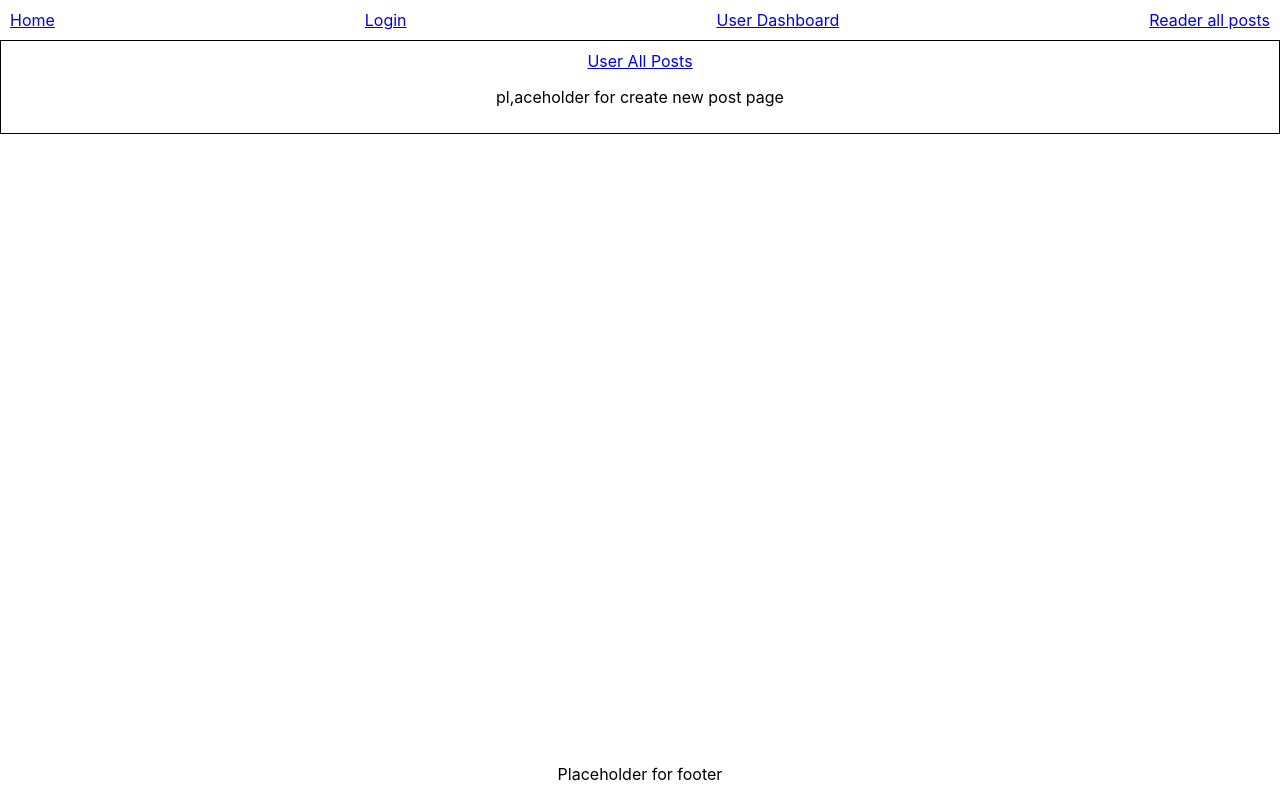
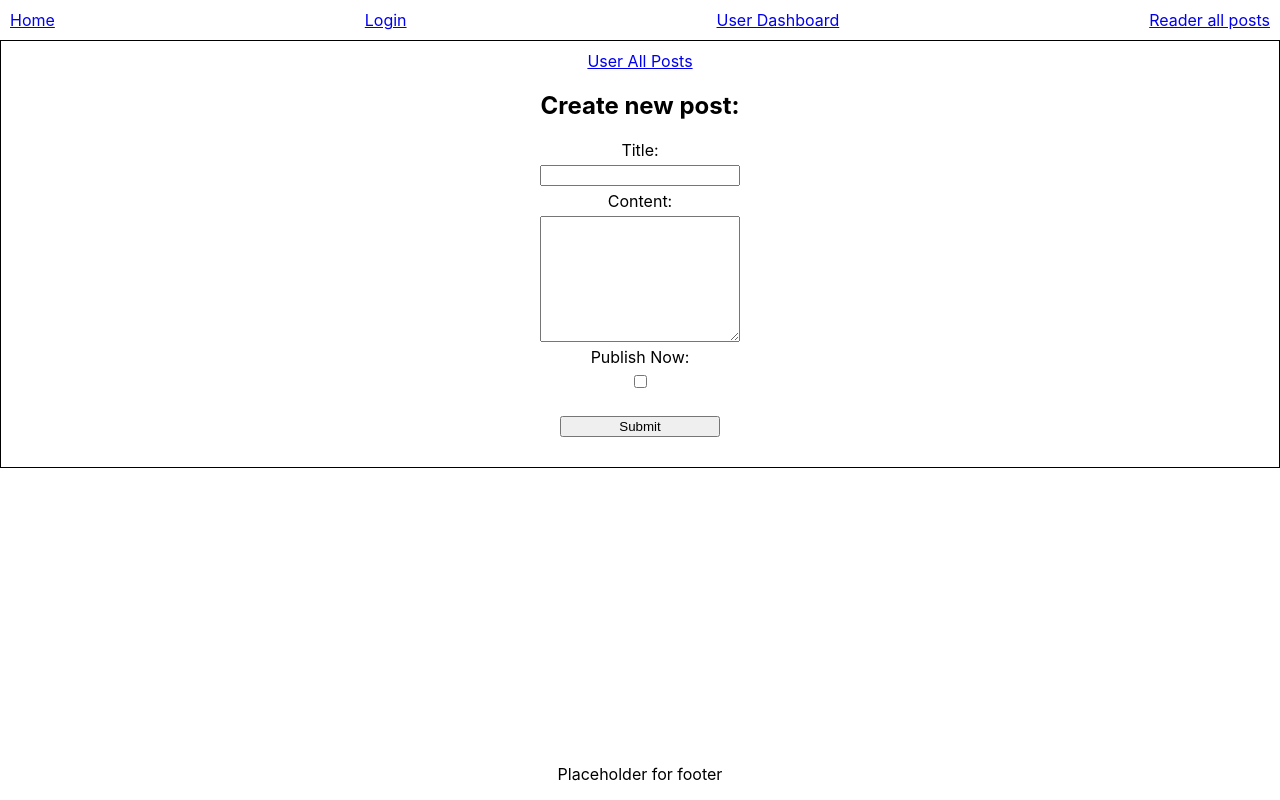
Before and after one commit to reeseca90/blog-front, a React (Create React App) app: page /create/posts/new in a window 1280 px wide. Built offline with nearby package versions, Linux system fonts and the light colour scheme.

Commit message:
commit before changing auth method

```diff
--- a/src/js/CreatePost.js
+++ b/src/js/CreatePost.js
@@ -1,11 +1,54 @@
-import { Link } from "react-router-dom";
+import { Link, useNavigate } from "react-router-dom";
+import { useState, useEffect } from "react";
+import axios from "axios";
 
 const CreatePost = (props) => {
+  const navigate = useNavigate();
+
+  const [title, setTitle] = useState('');
+  const [cont, setCont] = useState('');
+  const [pub, setPub] = useState(false);
+
+  const submitPost = () => {
+    axios.post('http://localhost:3000/create/posts/new/', { createDate: Date.now, title: title, content: cont, published: pub })
+      .then(() => {
+        navigate('/create/posts/');
+      });
+  }
+
+  const handleTitle = (e) => {
+    setTitle(e.target.value);
+  }
+
+  const handleContent = (e) => {
+    setCont(e.target.value);
+  }
+
+  const handlePub = (e) => {
+    if (e.target.value == 'publish') {
+      setPub(true);
+    }
+    else {
+      setPub(false);
+    }
+  }
 
   return (
     <div>
       <Link to='/create/posts' className='link'>User All Posts</Link>
-      <p> pl,aceholder for create new post page</p>
+      <h2>Create new post: </h2>
+      <form>
+        <label htmlFor='title'>Title: </label>
+        <input type='text' name='title' required={true} onChange={handleTitle} value={title} />
+
+        <label htmlFor='content'>Content: </label>
+        <textarea rows='8' name='content' required={true} onChange={handleContent} value={cont} />
+
+        <label htmlFor='published'>Publish Now: </label>
+        <input type='checkbox' name='published' value='publish' onChange={handlePub} />
+
+        <button type='button' onClick={submitPost}>Submit</button>
+      </form>
     </div>
   )
 }
--- a/src/js/Login.js
+++ b/src/js/Login.js
@@ -16,12 +16,10 @@ const Login = (props) => {
   }
 
   async function submit() {
-    const post = await axios.post(
-      'http://localhost:3000/login',
-      { username, password }
-    );
-
-    console.log(post.data);
+    axios.post('http://localhost:3000/login', { username, password })
+      .then((res) => {
+        console.log(res);
+      });
   }
 
   return (
--- a/src/js/ReaderOnePost.js
+++ b/src/js/ReaderOnePost.js
@@ -7,12 +7,35 @@ const ReaderOnePost = (props) => {
   let id = location[3];
 
   const [onePost, setOnePost] = useState([]);
+  const [comUser, setComUser] = useState('');
+  const [comCont, setComCont] = useState('');
 
   useEffect(() => {
     axios.get('http://localhost:3000/view/posts/' + id)
       .then(data => setOnePost(data.data))
       .catch(err => console.log(err))
   }, []);
+
+  const commentUser = (e) => {
+    setComUser(e.target.value);
+  }
+
+  const commentContent = (e) => {
+    setComCont(e.target.value);
+  }
+
+  const postComment = () => {
+    const postURL = 'http://localhost:3000/view/posts/' + id;
+
+    axios.post(postURL, { name: comUser, content: comCont })
+     .then(() => {
+      setComUser('');
+      setComCont('');
+      axios.get('http://localhost:3000/view/posts/' + id)
+        .then(data => setOnePost(data.data))
+        .catch(err => console.log(err))
+     });
+  }
 
   if (onePost.post != null ) {
     return(
@@ -25,7 +48,7 @@ const ReaderOnePost = (props) => {
         <ul>
           {onePost.comments.map((comment) => {
             return (
-              <li>
+              <li key={comment._id}>
                 <div className='commentCard'>
                   <p>{comment.name}, {comment.createDate}</p>
                   <p>{comment.content}</p>
@@ -34,6 +57,14 @@ const ReaderOnePost = (props) => {
             );
           })}
         </ul>
+        <h4>Add new comment</h4>
+        <form>
+          <label htmlFor='name'>Name: </label>
+          <input type='text' name='name' required={true} onChange={commentUser} value={comUser} />
+          <label htmlFor='content'>Comment: </label>
+          <textarea rows='4' name='content' onChange={commentContent} value={comCont} />
+          <button type='button' onClick={postComment}>Submit</button>
+        </form>
       </div>
     );
   }
--- a/src/js/UserOnePost.js
+++ b/src/js/UserOnePost.js
@@ -7,12 +7,35 @@ const UserOnePost = (props) => {
   let id = location[3];
 
   const [onePost, setOnePost] = useState([]);
+  const [comUser, setComUser] = useState('');
+  const [comCont, setComCont] = useState('');
 
   useEffect(() => {
     axios.get('http://localhost:3000/create/posts/' + id)
       .then(data => setOnePost(data.data))
       .catch(err => console.log(err))
   }, []);
+
+  const commentUser = (e) => {
+    setComUser(e.target.value);
+  }
+
+  const commentContent = (e) => {
+    setComCont(e.target.value);
+  }
+
+  const postComment = () => {
+    const postURL = 'http://localhost:3000/create/posts/' + id;
+
+    axios.post(postURL, { name: comUser, content: comCont })
+     .then(() => {
+       setComUser('');
+       setComCont('');
+       axios.get('http://localhost:3000/create/posts/' + id)
+        .then(data => setOnePost(data.data))
+        .catch(err => console.log(err));
+     });
+  }
 
   if (onePost.post != null ) {
     return(
@@ -25,7 +48,7 @@ const UserOnePost = (props) => {
         <ul>
           {onePost.comments.map((comment) => {
             return (
-              <li>
+              <li key={comment._id}>
                 <div className='commentCard'>
                   <p>{comment.name}, {comment.createDate}</p>
                   <p>{comment.content}</p>
@@ -34,6 +57,14 @@ const UserOnePost = (props) => {
             );
           })}
         </ul>
+        <h4>Add new comment</h4>
+        <form>
+          <label htmlFor='name'>Name: </label>
+          <input type='text' name='name' required={true} onChange={commentUser} value={comUser} />
+          <label htmlFor='content'>Comment: </label>
+          <textarea rows='4' name='content' onChange={commentContent} value={comCont} />
+          <button type='button' onClick={postComment}>Submit</button>
+        </form>
       </div>
     );
   }
```
